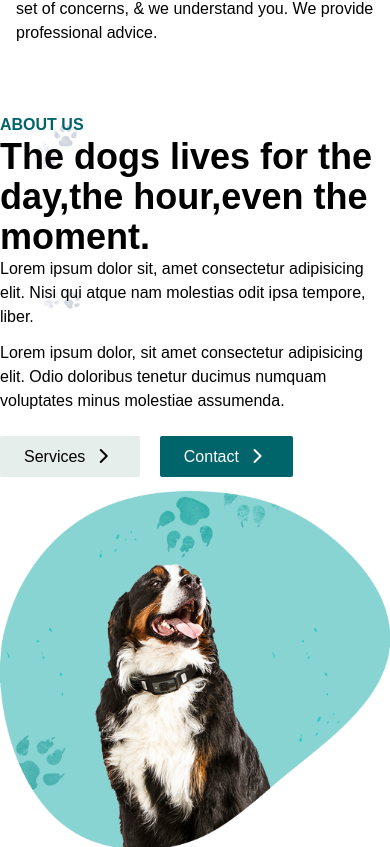
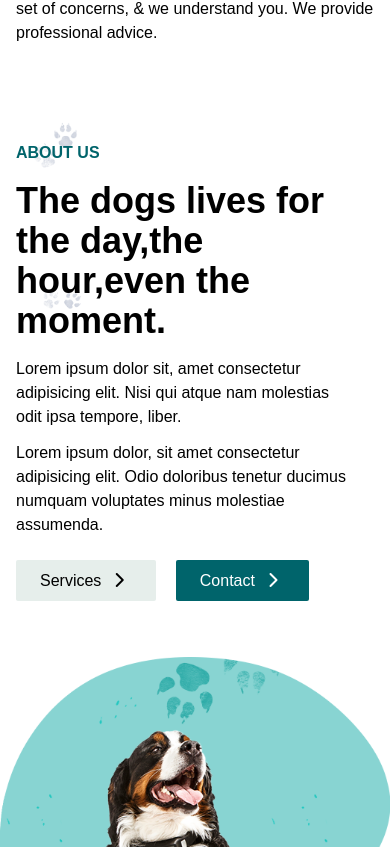
Before and after one commit to Pasindu-Peiris/tailwind-css-mobile-responsive, a React (Create React App) app in the folder client/: page / in a window 390 px wide. Shown: the part 3157-4004 px from the top of the page. Built offline with nearby package versions, Linux system fonts and the light colour scheme.

Commit message:
Update Homesection5.jsx

```diff
--- a/client/src/pages/Homesection5.jsx
+++ b/client/src/pages/Homesection5.jsx
@@ -13,10 +13,10 @@ const Homesection5 = () => {
 
 
     return (
-        <div style={style} className=' w-[100%] xl:h-[90vh] sm:h-[auto]  xsm:h-[90vh] sm sm:flex-col-reverse xsm:flex-col-reverse  md:pb-8 md:h-auto md:my-2 md:flex-col-reverse flex xl:flex-row justify-around items-center '>
+        <div style={style} className=' w-[100%] xl:h-[90vh] sm:h-[auto] sm:p-5 md:p-5 xsm:h-[auto]  sm:flex-col-reverse xsm:flex-col-reverse  md:pb-8 md:h-auto md:my-2 md:flex-col-reverse flex xl:flex-row justify-around items-center '>
 
 
-            <div className="image-content md:mt-20 xl:mt-4">
+            <div className="image-content md:mt-20 sm:mt-12 xsm:mt-8">
 
                 <div className="image-bolk">
                     <img src={Img} alt="" width={400} />
@@ -24,21 +24,21 @@ const Homesection5 = () => {
 
             </div>
 
-            <div className="text-content xl:w-[520px] md:w-[80%] md:mt-20">
+            <div className="text-content xl:w-[520px] md:w-[80%]  sm:w-[100%] sm:p-2 md:mt-12  sm:mt-10 xsm:mt-6 xsm:w-[100%] xsm:p-4">
 
-                <div className="sm-text xl:mb-5">
+                <div className="sm-text xl:mb-5 md:mb-5  sm:mb-4 xsm:mb-4">
                     <p className=' font-semibold text-[#00646b]'>ABOUT US</p>
                 </div>
-                <div className="text-h1 xl:mb-5">
+                <div className="text-h1 xl:mb-5 md:mb-5  sm:mb-4 xsm:mb-4">
                     <h1 className='text-4xl font-bold'>The dogs lives for the day,the hour,even the moment.</h1>
                 </div>
 
-                <div className="sm-p xl:mb-5 pe-4">
+                <div className="sm-p xl:mb-5 pe-4 md:mb-5  sm:mb-4 xsm:mb-4">
                     <p className='mb-3'>Lorem ipsum dolor sit, amet consectetur adipisicing elit. Nisi qui atque nam molestias odit ipsa tempore, liber.</p>
                     <p className=''>Lorem ipsum dolor, sit amet consectetur adipisicing elit. Odio doloribus tenetur ducimus numquam voluptates minus molestiae assumenda.</p>
                 </div>
 
-                <div className="menu mt-8">
+                <div className="menu mt-8 md:mb-5  sm:mb-4 xsm:mb-4">
                     <a href='#!' className=' px-6 py-3 bg-[#e6eeeb] text-black rounded-sm'>Services <i class="fa-solid fa-chevron-right mx-2 font-bold"></i></a>
                     <a href='#!' className=' px-6 py-3 mx-5 bg-[#00646b] text-white rounded-sm'>Contact <i class="fa-solid fa-chevron-right mx-2 font-bold"></i></a>
                 </div>
```
